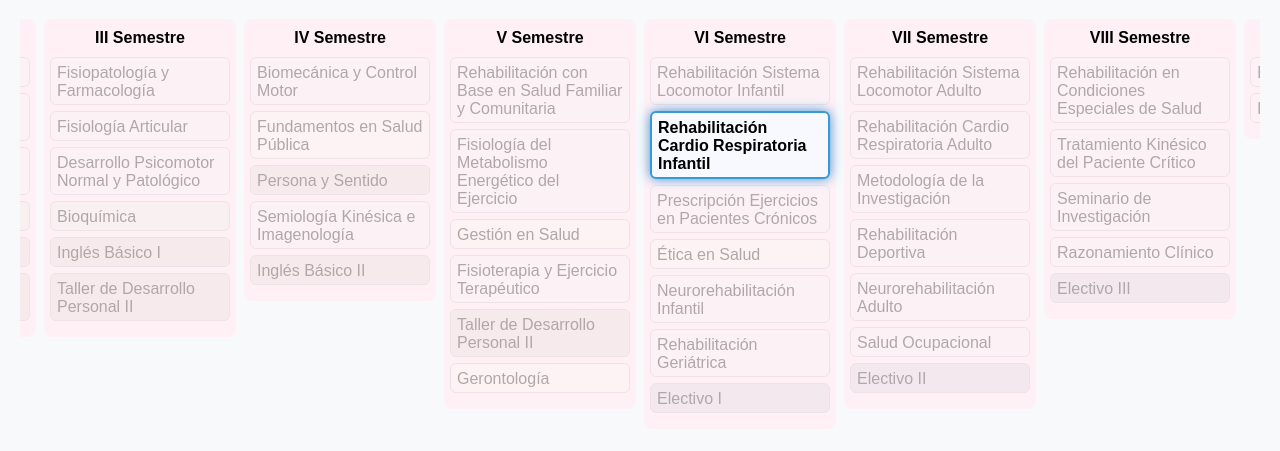
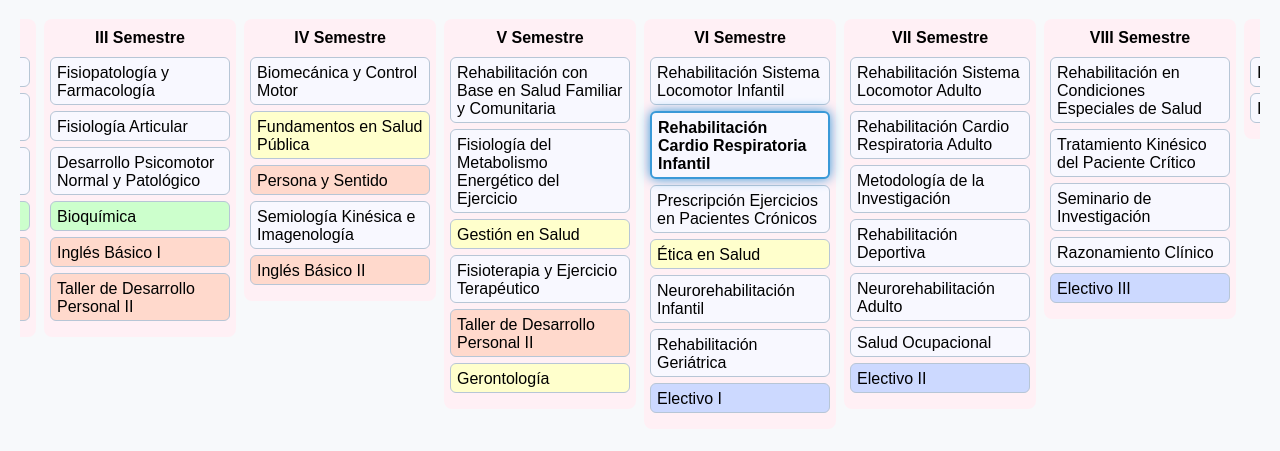
Before and after one commit to maiitg/malla-kinesiologia-, a plain HTML site: page index.html in a window 1280 px wide. Both pictures are taken after a click on the element "Fisiología del Metabolismo Energético del Ejercicio". Shown: the part 81-532 px from the top of the page. Drawn offline with Linux system fonts and the light colour scheme.

Commit message:
Update styles.css

```diff
--- a/styles.css
+++ b/styles.css
@@ -35,28 +35,24 @@ h1 {
   margin: 6px 0;
   padding: 6px 6px 4px 6px;
   cursor: pointer;
-  transition: box-shadow .2s;
+  transition: box-shadow .2s, opacity .2s;
   position: relative;
+  opacity: 1;
 }
-.materia:hover, .materia.selected {
-  box-shadow: 0 0 10px #86b3d1;
-  border-color: #3999d8;
-  z-index: 1;
-}
-.materia.cb { background: #ccffcc; }
-.materia.fg { background: #ffd9cc; }
-.materia.cf { background: #ffffcc; }
-.materia.pc { background: #f8f8ff; }
-.materia.el { background: #ccd9ff; }
+.materia.cb { background: #ccffcc; }      /* Ciencias Básicas */
+.materia.fg { background: #ffd9cc; }      /* Formación General */
+.materia.cf { background: #ffffcc; }      /* Facultad */
+.materia.pc { background: #f8f8ff; }      /* Profesionales */
+.materia.el { background: #ccd9ff; }      /* Electivos */
 .materia.siguiente {
   border: 2px solid #3999d8;
   box-shadow: 0 0 12px #3999d8;
-  opacity: 1;
   font-weight: bold;
+  z-index: 2;
 }
-.materia.atenuada {
-  opacity: 0.3;
-  filter: grayscale(80%);
+.materia.tachada {
+  text-decoration: line-through;
+  opacity: 0.55;
 }
 @media (max-width: 700px) {
   #malla { flex-wrap: wrap; justify-content: flex-start; }
```
